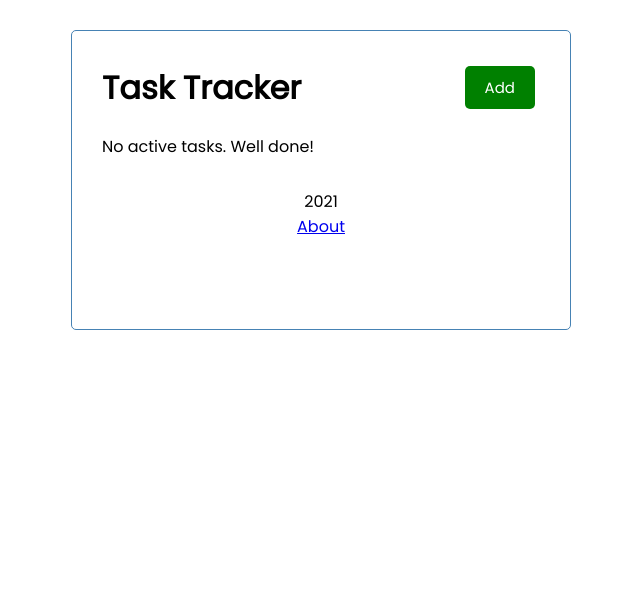
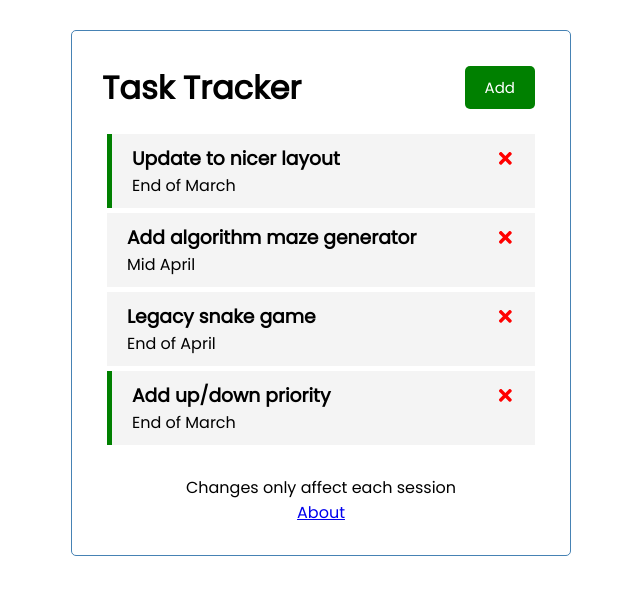
Before and after one commit to jonahank/task-tracker, a React (Create React App) app: page / in a window 1280 px wide. Shown: the top 594 px of the page, without its empty margins (319-959 px from the left). Built offline with nearby package versions, Linux system fonts and the light colour scheme; no server answers.

Commit message:
Made it static and GitHub friendly

```diff
--- a/src/App.js
+++ b/src/App.js
@@ -7,8 +7,9 @@ import {BrowserRouter as Router, Route} from 'react-router-dom';
 import About from './components/About';
 import AddTask from './components/AddTask';
 import Footer from './components/Footer';
-import Header from './components/Header'
-import Tasks from './components/Tasks'
+import Header from './components/Header';
+import Tasks from './components/Tasks';
+import dataFile from './data.json';
 
 function App() {
   const [showAddTask, setShowAddTask] = useState(false);
@@ -18,6 +19,7 @@ function App() {
   useEffect(()=>{  // runs when the page loads
     const getTasks = async () => {
       const tasksFromServer = await fetchTasks();
+      console.log(tasksFromServer);
       setTasks(tasksFromServer);
     }
 
@@ -26,8 +28,10 @@ function App() {
 
   // Fetch tasks from JSON-server
   const fetchTasks = async () =>{
-      const res = await fetch('db.json'); // res is = response
-      const data = await res.json();
+      // local JSON for now
+      const data = dataFile;
+      //const res = await fetch('http://localhost:5001/tasks'); // res is = response
+      //const data = await res.json();
 
       return data;
   }
@@ -43,7 +47,7 @@ function App() {
 
   // Add a task
   const addTask = async (task) => {
-    const res = await fetch('http://localhost:5001/tasks', {
+    /* const res = await fetch('http://localhost:5001/tasks', {
       method: 'POST',
       headers: {
         'Content-type': 'application/json'
@@ -52,27 +56,28 @@ function App() {
     })
 
     const newTask = await res.json();
-
     setTasks([...tasks, newTask]);
-
+ */
     //old local add. It adds id auto in json server
-    /* const id = Math.floor(Math.random() * 10000) + 1;
+    // used for GitHub page
+    const id = Math.floor(Math.random() * 10000) + 1;
     const newTask = {id, ...task};
-    setTasks([...tasks,newTask]); */
+    setTasks([...tasks,newTask]);
   }
 
   // Delete a Task
   const deleteTask = async (id) => {
-    await fetch(`http://localhost:5001/tasks/${id}`, {
+    /* await fetch(`http://localhost:5001/tasks/${id}`, {
       method: 'DELETE'
-    });
+    }); */
+    // for json-server
 
     setTasks(tasks.filter((task) => task.id !== id));
   }
 
   // Toggle reminder
   const toggleReminder = async (id) =>{
-    const taskToToggle = await fetchTask(id);
+    /* const taskToToggle = await fetchTask(id);
     const updatedTask = {...taskToToggle, reminder: !(taskToToggle.reminder)}
 
     const res = await fetch(`http://localhost:5001/tasks/${id}` ,{
@@ -92,7 +97,17 @@ function App() {
       reminder: (data.reminder),
       }
       : task
-    )))
+    ))) */
+
+    // for GitHub
+    setTasks(tasks.map((task) => (
+      task.id === id?
+      {
+      ...task,
+      reminder: (!task.reminder),
+      }
+      : task
+    )));
   }
 
   // Toggle add task
--- a/src/components/Footer.js
+++ b/src/components/Footer.js
@@ -3,7 +3,7 @@ import { Link } from 'react-router-dom'
 const Footer = () => {
     return (
         <footer>
-            <p>2021</p>
+            <p>Changes only affect each session</p>
             <Link to="/about">About</Link>
         </footer>
     )
--- /dev/null
+++ b/src/data.json
@@ -0,0 +1,26 @@
+[
+      {
+        "id": 1,
+        "text": "Update to nicer layout",
+        "day": "End of March",
+        "reminder": true
+      },
+      {
+        "id": 2,
+        "text": "Add algorithm maze generator",
+        "day": "Mid April",
+        "reminder": false
+      },
+      {
+        "id": 3,
+        "text": "Legacy snake game",
+        "day": "End of April",
+        "reminder": false
+      },
+      {
+        "text": "Add up/down priority",
+        "day": "End of March",
+        "reminder": true,
+        "id": 4
+      }
+]
```
